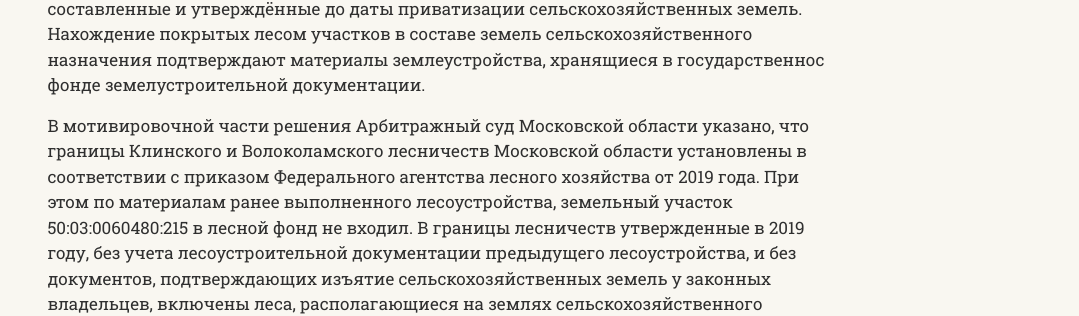
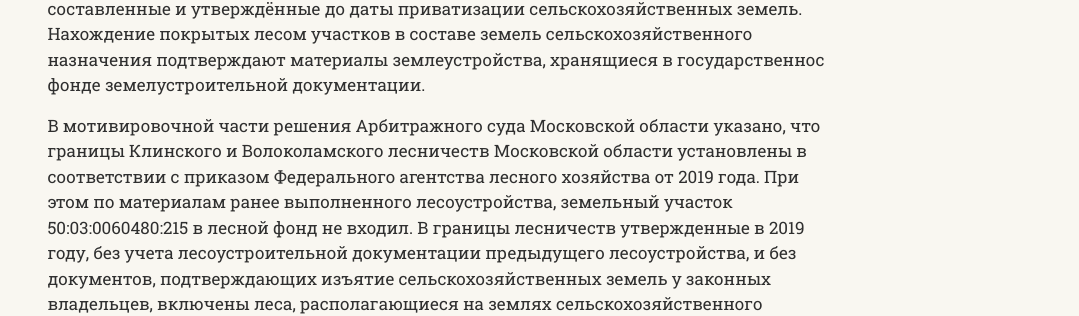
Before and after one commit to SergSi/land-use-art, a Jekyll site: the page built from _articles/2024-05-06-lesa.md, in a window 1280 px wide and 900 px high, scrolled down 3674 px. Shown: the part 146-462 px from the top of the window, without its empty margins (201-1280 px from the left). Built offline with Jekyll 4.4.1, drawn with Linux system fonts in a browser that asks for light colours; some web fonts are replaced; some of the changed text lies outside the part shown.

Commit message:
Update 2024-05-06-lesa.md

```diff
--- a/_articles/2024-05-06-lesa.md
+++ b/_articles/2024-05-06-lesa.md
@@ -73,7 +73,7 @@ file-2="2024-05-06/Нудольский.jpg" caption-2="Фрагмент пла
 
 Планшеты лесоустройства, составленные позже даты приватизации сельскохозяйственных земель и таксационные описания, не доказывают нахождение сельских лесов в составе лесного фонда. Однозначным доказательством расположения участка сельских лесов в лесном фонде служат лесоустроительные планшеты, составленные и утверждённые до даты приватизации сельскохозяйственных земель. Нахождение покрытых лесом участков в составе земель сельскохозяйственного назначения подтверждают материалы землеустройства, хранящиеся в государственнос фонде земелустроительной документации.
 
-В мотивировочной части решения Арбитражный суд Московской области указано, что границы Клинского и Волоколамского лесничеств Московской области установлены в соответствии с приказом Федерального агентства лесного хозяйства от 2019 года. При этом по материалам ранее выполненного лесоустройства, земельный участок 50:03:0060480:215 в лесной фонд не входил. В границы лесничеств утвержденные в 2019 году, без учета лесоустроительной документации предыдущего лесоустройства, и без документов, подтверждающих изъятие сельскохозяйственных земель у законных владельцев, включены леса, располагающиеся на землях сельскохозяйственного назначения.
+В мотивировочной части решения Арбитражного суда Московской области указано, что границы Клинского и Волоколамского лесничеств Московской области установлены в соответствии с приказом Федерального агентства лесного хозяйства от 2019 года. При этом по материалам ранее выполненного лесоустройства, земельный участок 50:03:0060480:215 в лесной фонд не входил. В границы лесничеств утвержденные в 2019 году, без учета лесоустроительной документации предыдущего лесоустройства, и без документов, подтверждающих изъятие сельскохозяйственных земель у законных владельцев, включены леса, располагающиеся на землях сельскохозяйственного назначения.
 
 Специалисты Рослесинфорга при проведении нового лесоустройства включают в границы лесхозов земли на основании таксационных описаний, которые не относят земли к лесному фонду, а описывают характеристики лесопокрытых площадей. Включить земельный участок его в границы лесного фонда можно только на основании документа об изъятии, соответствующего требованиям, действовавшим в момент изъятия. Границы лесничеств на основании таксационных описаний не изменяют.
 
```
